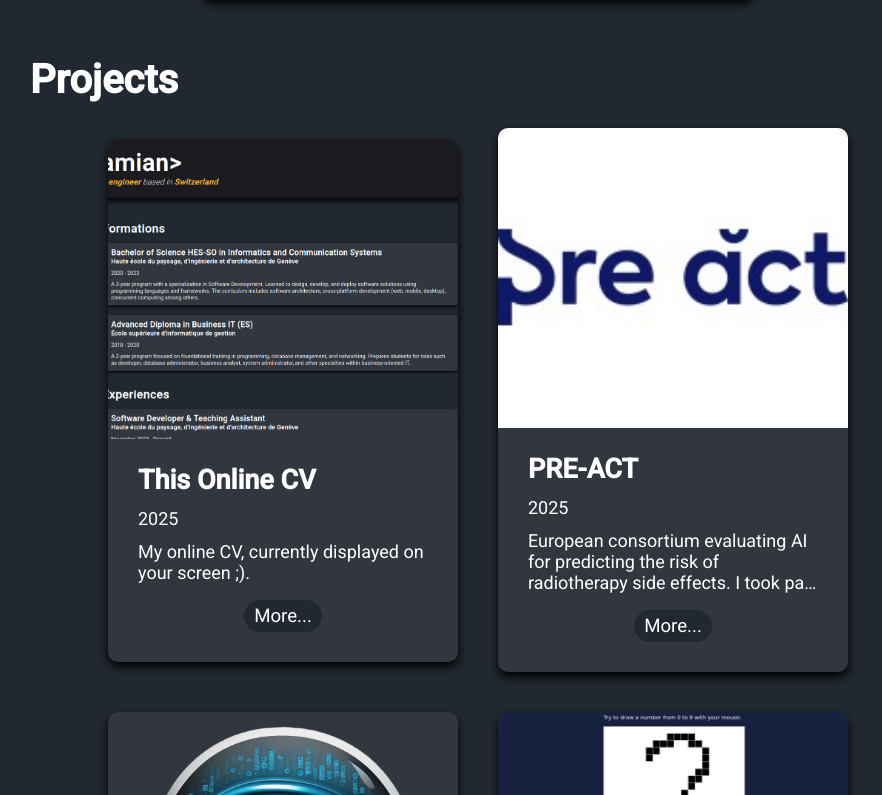
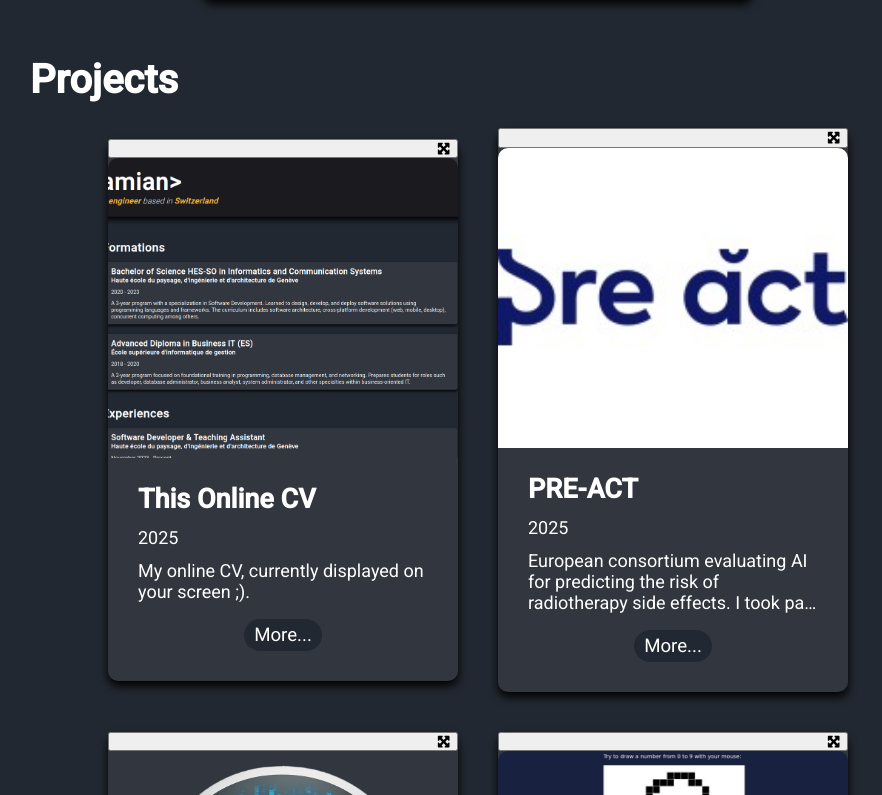
Before and after one commit to eldado21/webcv, an Angular app: page / in a window 1280 px wide. Shown: the part 2545-3340 px from the top of the page, without its empty margins (162-1044 px from the left). Built offline with nearby package versions, Linux system fonts and the light colour scheme.

Commit message:
WIP on project card details

```diff
--- a/src/app/components/project/project.component.css
+++ b/src/app/components/project/project.component.css
@@ -7,6 +7,13 @@
     margin: 0;
     width: 350px;
 }
+
+#growth-toggle-icon {
+    float: right;
+    right: 5px;
+    top: 5px;
+}
+
 
 img {
     border-top-left-radius: 10px;
--- a/src/app/components/project/project.component.html
+++ b/src/app/components/project/project.component.html
@@ -1,4 +1,7 @@
 <div id="project-card" class="card-base-container">
+    <button (click)="toggleGrowth()">
+        <i id="growth-toggle-icon" [ngClass]="growthIcon()"></i>
+    </button>
     <img [src]="project.imageUrl">
     <div class="card-base-content">
         <h2>{{project.title}}</h2>
--- a/src/app/components/project/project.component.ts
+++ b/src/app/components/project/project.component.ts
@@ -1,12 +1,22 @@
-import { Component, Input } from '@angular/core';
+import { Component, Input, signal } from '@angular/core';
+import { NgClass } from '@angular/common';
 import { Project } from '../../interfaces/project';
 
 @Component({
   selector: 'app-project',
-  imports: [],
+  imports: [NgClass],
   templateUrl: './project.component.html',
   styleUrl: './project.component.css'
 })
+
 export class ProjectComponent {
   @Input() project!: Project;
+  maximized: boolean = false;
+  growthIcon = signal("fa-solid fa-maximize");
+
+  toggleGrowth = (): void => {
+    this.growthIcon.set(this.maximized ? "fa-solid fa-maximize" : "fa-solid fa-minimize");
+    this.maximized = !this.maximized;
+    console.log(this.growthIcon());
+  }
 }
```
